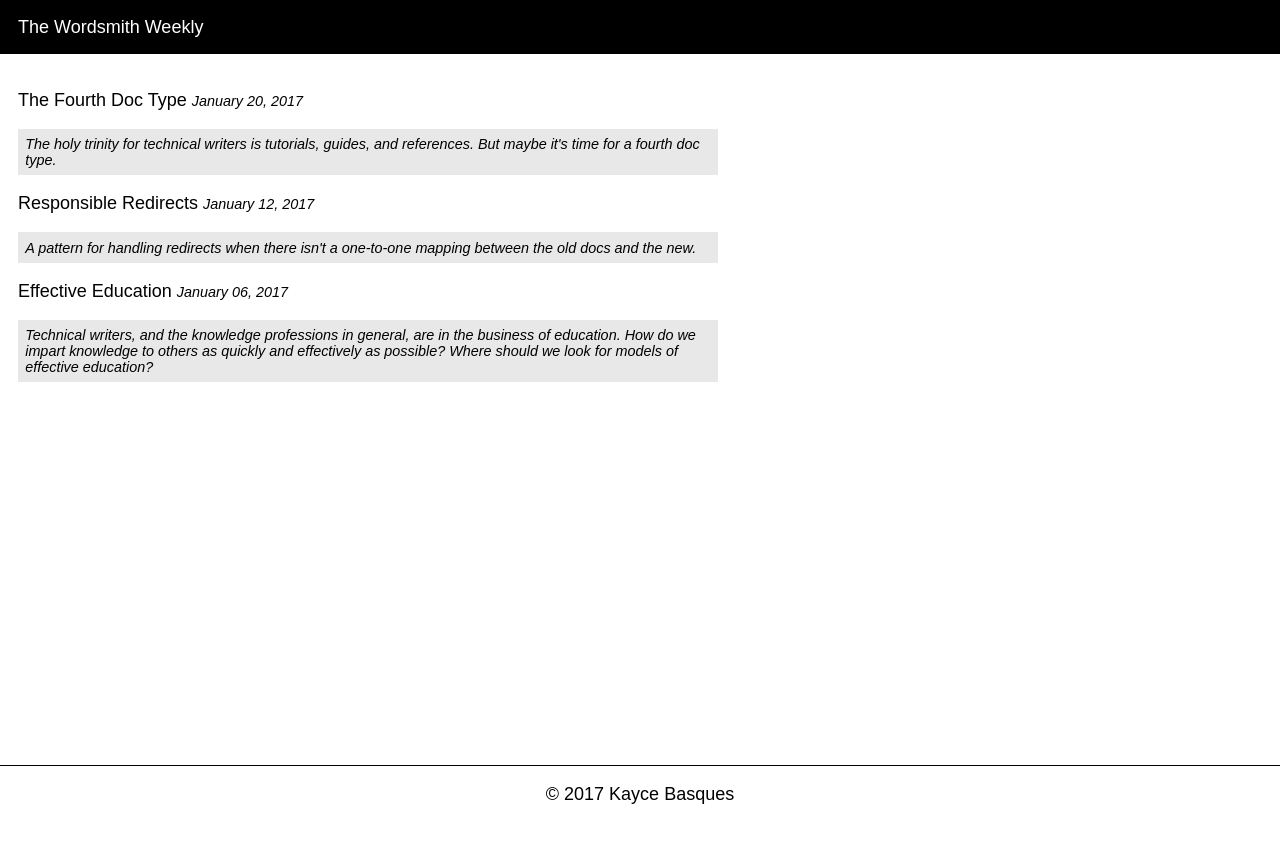
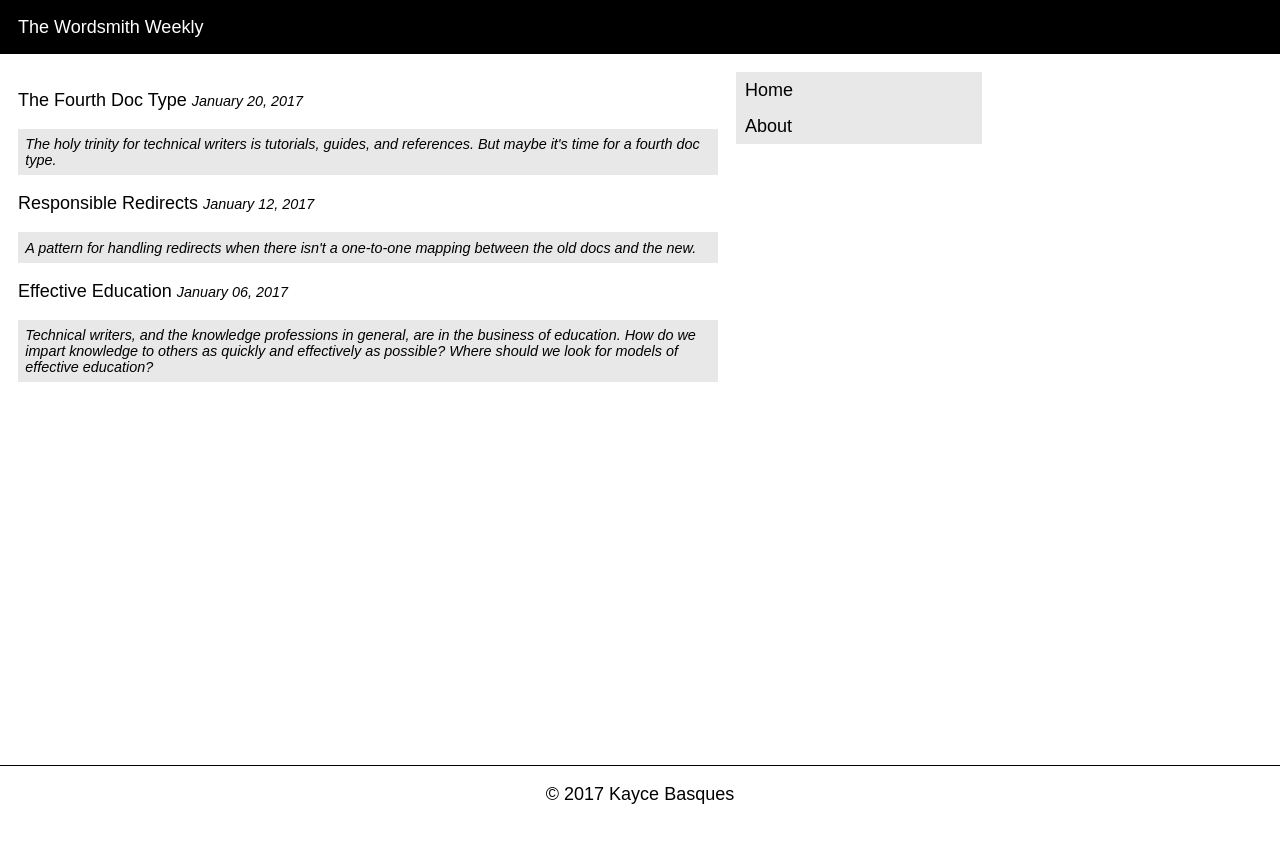
Before and after one commit to kaycebasques/wordsmithweekly, a Jekyll site: the page built from index.markdown, in a window 1280 px wide. Shown: the top 843 px of the page. Built offline with Jekyll 4.4.1, drawn with Linux system fonts in a browser that asks for light colours.

Commit message:
show menu on wide layout

```diff
--- a/_layouts/default.html
+++ b/_layouts/default.html
@@ -32,7 +32,7 @@
     </header>
     <nav class="nav nav--hidden">
       <ul class="nav__list">
-        <li class="nav__item nav__header">
+        <li class="nav__header">
           <button class="nav__close">Close</button>
         </li>
         <li class="nav__item">
--- a/css/main.scss
+++ b/css/main.scss
@@ -49,6 +49,8 @@ body {
   font-family: Sans-Serif;
   margin: 0;
   padding: 0;
+  display: flex;
+  flex-direction: column;
 }
 
 /* Classes */
@@ -106,6 +108,7 @@ body {
   display: flex;
   align-items: center;
   justify-content: center;
+  width: 100vw;
 }
 
 .header {
@@ -234,7 +237,10 @@ body {
   list-style: none;
 }
 
-@media screen and (min-width: 700px) {
+@media screen and (min-width: 1000px) {
+  body {
+    flex-wrap: wrap;
+  }
   .content {
     max-width: 700px;
   }
@@ -244,5 +250,34 @@ body {
   .header__menu {
     display: none;
   }
-  /* TODO display the nav below the content */
+  .nav {
+    position: fixed;
+    /* (width of header) + (padding-top of content) */
+    top: 4em;
+    left: 700px;
+    margin-left: $major-spacing * 2;
+    max-width: 246px;
+    background-color: $alternative-background;
+    height: auto;
+  }
+  .nav__header {
+    display: none;
+  }
+  .nav__item {
+    display: block;
+    height: auto;
+    border: none;
+    &:not(:last-child) {
+      border-bottom: none;
+    }
+  }
+  .nav__link {
+    display: inline-block;
+    width: auto;
+    padding: 0;
+    margin: $minor-spacing;
+  }
+  .nav__link-text {
+    color: $theme-primary;
+  }
 }
--- a/js/main.js
+++ b/js/main.js
@@ -1,5 +1,47 @@
 (function () {
   'use strict';
+
+  var resizeTimerId;
+  var header = document.querySelector('.header');
+  var nav = document.querySelector('.nav');
+  var headerVisible = '.header--visible';
+  var headerHidden = '.header--hidden';
+
+  function removeNarrowNavClasses() {
+    nav.classList.remove('nav--visible');
+    nav.classList.remove('nav--hidden');
+  }
+
+  function showHeader() {
+    header.classList.remove('header--hidden');
+    header.classList.add('header--visible');
+  }
+
+  function hideNarrowNav() {
+    nav.classList.remove('nav--visible');
+    nav.classList.add('nav--hidden');
+  }
+
+  function setNarrowLayout() {
+    hideNarrowNav();
+    showHeader();
+  }
+
+  function setWideLayout() {
+    showHeader(); // In case mobile menu was open when view changed.
+    removeNarrowNavClasses();
+  }
+
+  function updateLayout() {
+    var narrow = window.matchMedia('(max-width: 999px)').matches;
+    if (narrow) {
+      setNarrowLayout();
+      return;
+    }
+    console.log('large');
+    setWideLayout();
+  }
+
   function switchClasses(el, class1, class2) {
     if (el.classList.contains(class1)) {
       el.classList.remove(class1);
@@ -9,14 +51,23 @@
     el.classList.remove(class2);
     el.classList.add(class1);
   }
+
   function toggleMenu() {
     switchClasses(document.querySelector('.header'), 'header--visible',
         'header--hidden');
     switchClasses(document.querySelector('.nav'), 'nav--visible',
         'nav--hidden');
   }
+
   document.querySelector('.header__menu').addEventListener('click',
       toggleMenu);
   document.querySelector('.nav__close').addEventListener('click',
       toggleMenu);
+
+  window.addEventListener('resize', function() {
+    clearTimeout(resizeTimerId);
+    resizeTimerId = setTimeout(updateLayout, 500);
+  });
+
+  updateLayout();
 })();
```
